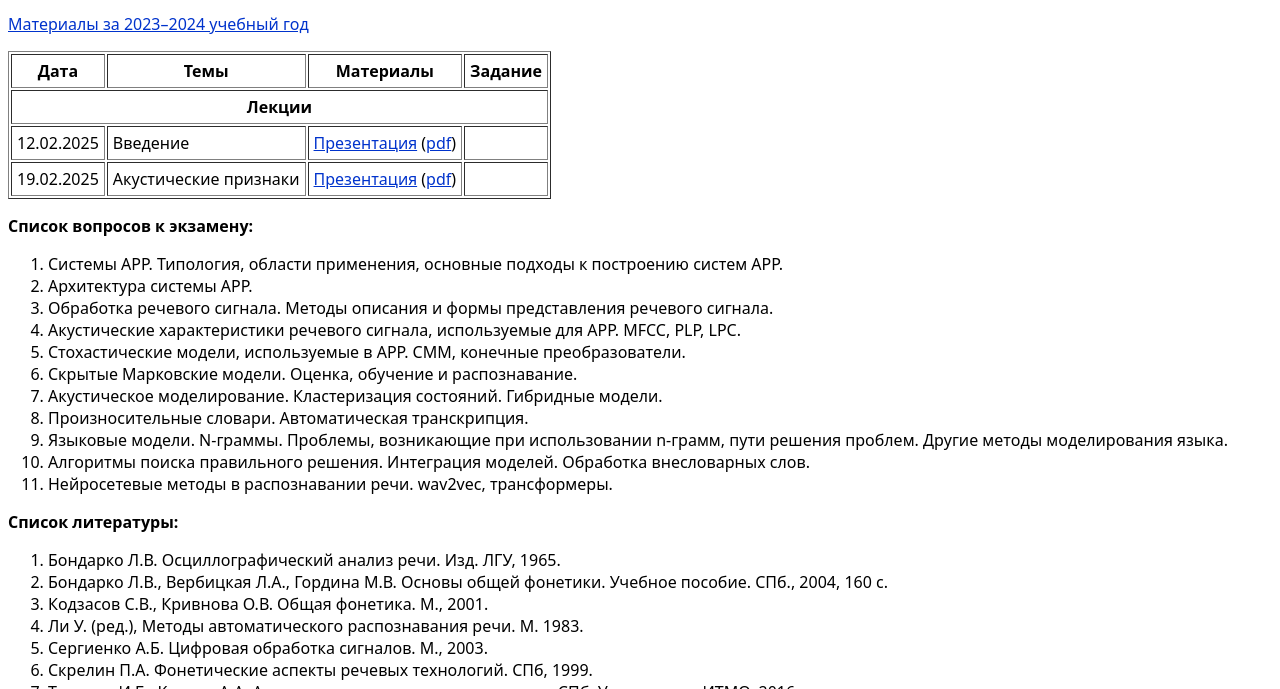
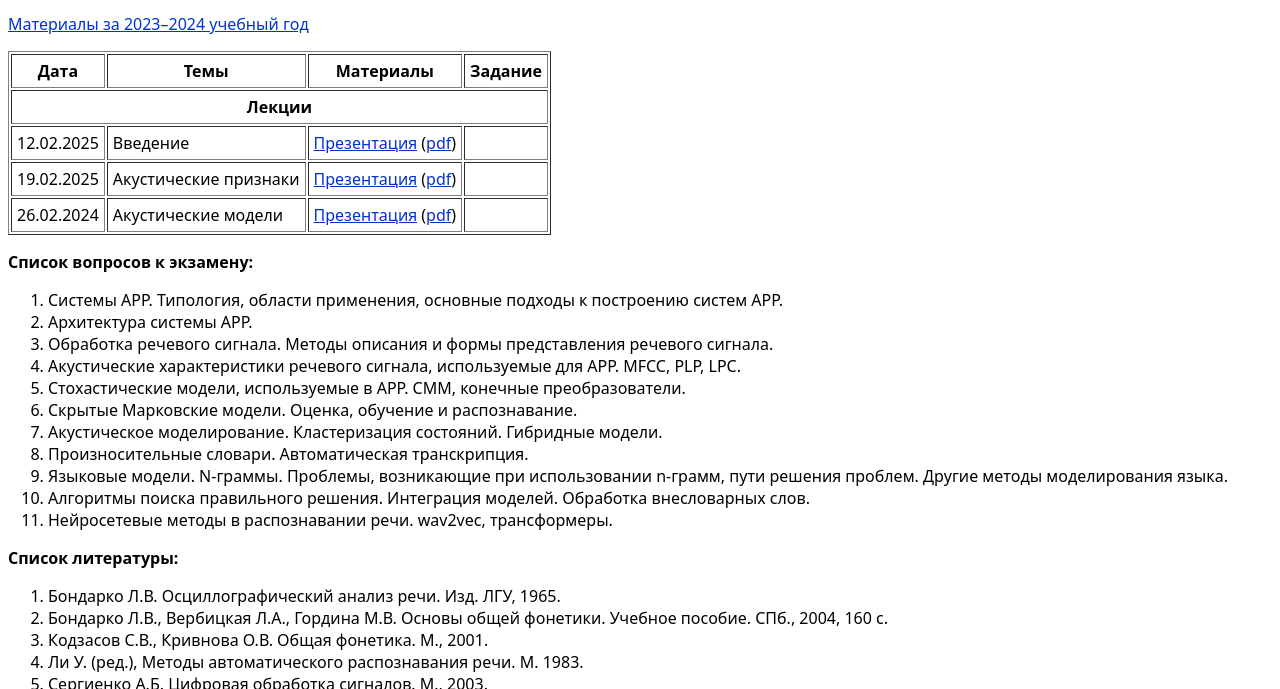
Before and after one commit to PKholyavin/asr, a plain HTML site: page index.html in a window 1280 px wide. Shown: the part 111-800 px from the top of the page. Drawn offline with Linux system fonts and the light colour scheme.

Commit message:
acoustic models

```diff
--- a/index.html
+++ b/index.html
@@ -70,6 +70,15 @@
             </td>
             <td></td>
         </tr>
+        <tr>
+            <td>26.02.2024</td>
+            <td>Акустические модели</td>
+            <td>
+                <a href="https://docs.google.com/presentation/d/16tnJNef12WQecnkKCXFXo0q-zw3v0qBu/edit?usp=drive_link&ouid=109821597768729125899&rtpof=true&sd=true">Презентация</a>
+                (<a href="ASR_3_acoustic_models.pdf">pdf</a>)
+            </td>
+            <td></td>
+        </tr>
     </table>
 
     <p><b>Список вопросов к экзамену:</b></p>
```
Also changed, not shown: 2024.html (+1 -1 lines), 1 other file.
